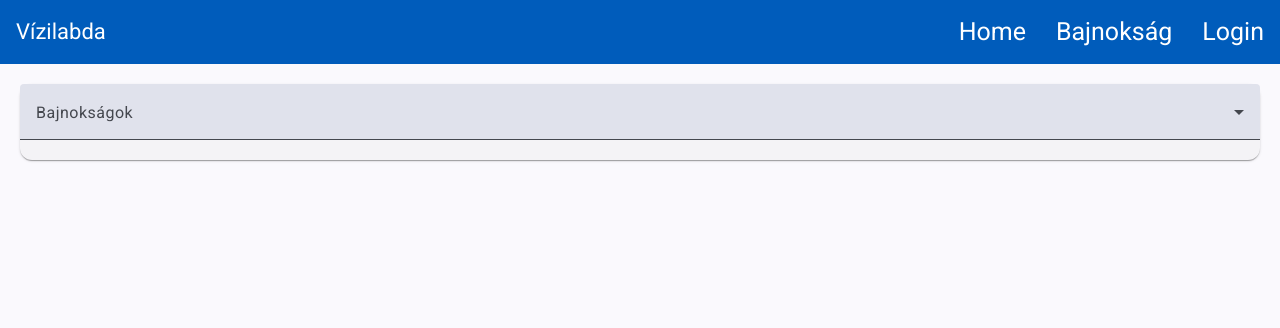
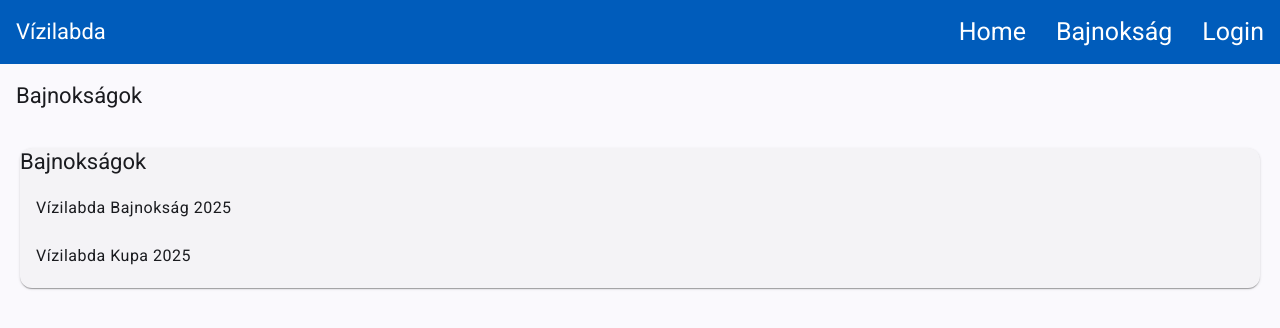
Before and after one commit to Marton04/WebKer_Vizilabda, an Angular app in the folder vizilabda-project/: page /bajnoksag in a window 1280 px wide. Shown: the top 328 px of the page. Built offline with nearby package versions, Linux system fonts and the light colour scheme.

Commit message:
Hiba javitas

```diff
--- a/vizilabda-project/src/app/pages/admin/new-championship/new-championship.component.html
+++ b/vizilabda-project/src/app/pages/admin/new-championship/new-championship.component.html
@@ -17,7 +17,9 @@
 
     <!-- Új csapatok -->
     <div style="margin-top: 20px;">
-      <h3>Új csapatok</h3>
+      <h3>Csapatok</h3>
+      <div>Adj meg páros számú csapatot!</div>
+      <br>
       <div *ngFor="let team of newTeams; let i = index" style="display: flex; align-items: center; margin-bottom: 10px;">
         <mat-form-field appearance="fill" style="flex: 1;">
           <mat-label>Csapat neve</mat-label>
--- a/vizilabda-project/src/app/pages/bajnoksag/bajnoksag.component.html
+++ b/vizilabda-project/src/app/pages/bajnoksag/bajnoksag.component.html
@@ -1,80 +1,67 @@
-<mat-card class="container" style="margin: 20px;">
-    <mat-form-field appearance="fill">
-        <mat-label>Bajnokságok</mat-label>
-        <mat-select (selectionChange)="selectChampionship($event.value)">
-            <mat-option *ngFor="let championship of championships" [value]="championship">
-                {{ championship.name }}
+<mat-toolbar color="primary">
+    <span>Bajnokságok</span>
+  </mat-toolbar>
+
+  <div class="container" style="margin: 20px;">
+    <!-- Bajnokságok listája -->
+    <mat-card>
+      <mat-card-title>Bajnokságok</mat-card-title>
+      <mat-list>
+        <mat-list-item *ngFor="let champ of championships" (click)="selectChampionship(champ)" style="cursor: pointer;">
+          {{ champ.name }}
+        </mat-list-item>
+      </mat-list>
+    </mat-card>
+
+    <!-- Kiválasztott bajnokság meccsnappjainak és mérkőzéseinek megjelenítése -->
+    <div *ngIf="selectedChampionship" style="margin-top: 20px;">
+      <mat-card>
+        <mat-card-title>{{ selectedChampionship.name }}</mat-card-title>
+        <mat-form-field appearance="fill" style="width: 100%;">
+          <mat-label>Válaszd ki a meccsnapt</mat-label>
+          <mat-select [(ngModel)]="selectedMatchday" (selectionChange)="onMatchdayChange($event.value)">
+            <mat-option *ngFor="let md of selectedChampionship.matchdays" [value]="md">
+              {{ md.date | date:'longDate' }}
             </mat-option>
           </mat-select>
         </mat-form-field>
 
-
-    <div *ngIf="selectedChampionship">
-        <mat-card style="margin-top: 20px;">
-            <mat-card-title>{{ selectedChampionship.name }}</mat-card-title>
-            <br>
-            <mat-card-content>
-                <mat-card>
-                    <h4>Csapatok</h4>
-                    <table mat-table [dataSource]="selectedChampionship.teams | pontokPipe: 'points'"
-                        class="mat-elevation-z8">
-                        <ng-container matColumnDef="name">
-                            <th mat-header-cell *matHeaderCellDef> Név </th>
-                            <td mat-cell *matCellDef="let team"> {{ team.name }} </td>
+        <!-- Mérkőzések táblázata -->
+        <mat-table [dataSource]="displayedMatches" style="width: 100%; margin-top: 20px;">
+          <!-- Csapat 1 oszlop -->
+          <ng-container matColumnDef="team1">
+            <mat-header-cell *matHeaderCellDef>Csapat 1</mat-header-cell>
+            <mat-cell *matCellDef="let match"> {{ match.team1.name }} </mat-cell>
           </ng-container>
 
-                        <ng-container matColumnDef="points">
-                            <th mat-header-cell *matHeaderCellDef> Pontok </th>
-                            <td mat-cell *matCellDef="let team"> {{ team.points }} </td>
+          <!-- Eredmény oszlop -->
+          <ng-container matColumnDef="result">
+            <mat-header-cell *matHeaderCellDef>Eredmény</mat-header-cell>
+            <mat-cell *matCellDef="let match">
+              <span *ngIf="match.score1 !== null && match.score2 !== null">
+                {{ match.score1 }} : {{ match.score2 }}
+              </span>
+              <span *ngIf="match.score1 === null || match.score2 === null">
+                -
+              </span>
+            </mat-cell>
           </ng-container>
 
-                        <tr mat-header-row *matHeaderRowDef="['name', 'points']"></tr>
-                        <tr mat-row *matRowDef="let row; columns: ['name', 'points'];"></tr>
-                    </table>
-                </mat-card>
-                <br>
-                <mat-card>
-                    <h4>Mérkőzések</h4>
-                    <table mat-table [dataSource]="selectedChampionship.matches| sortByDate" class="mat-elevation-z8">
-
-                        <!-- A csapat oszlop -->
-                        <ng-container matColumnDef="team1">
-                            <th mat-header-cell *matHeaderCellDef> A csapat </th>
-                            <td mat-cell *matCellDef="let match"> {{ match.team1?.name }} </td>
-                        </ng-container>
-
-                        <!-- vs vagy eredmény oszlop -->
-                        <ng-container matColumnDef="result">
-                            <th mat-header-cell *matHeaderCellDef> vs / Eredmény </th>
-                            <td mat-cell *matCellDef="let match">
-                                <ng-container *ngIf="match.score1 !== null && match.score2 !== null; else vsText">
-                                    {{ match.score1 }} - {{ match.score2 }}
-                                </ng-container>
-                                <ng-template #vsText> vs </ng-template>
-                            </td>
-                        </ng-container>
-
-                        <!-- B csapat oszlop -->
+          <!-- Csapat 2 oszlop -->
           <ng-container matColumnDef="team2">
-                            <th mat-header-cell *matHeaderCellDef> B csapat </th>
-                            <td mat-cell *matCellDef="let match"> {{ match.team2?.name }} </td>
+            <mat-header-cell *matHeaderCellDef>Csapat 2</mat-header-cell>
+            <mat-cell *matCellDef="let match"> {{ match.team2.name }} </mat-cell>
           </ng-container>
 
           <!-- Dátum oszlop -->
           <ng-container matColumnDef="date">
-                            <th mat-header-cell *matHeaderCellDef> Dátum </th>
-                            <td mat-cell *matCellDef="let match"> {{ match.date }} </td>
+            <mat-header-cell *matHeaderCellDef>Dátum</mat-header-cell>
+            <mat-cell *matCellDef="let match"> {{ match.date | date:'shortDate' }} </mat-cell>
           </ng-container>
 
-                        <!-- Fejléc és sorok -->
-                        <tr mat-header-row *matHeaderRowDef="displayedColumns"></tr>
-                        <tr mat-row *matRowDef="let row; columns: displayedColumns;"></tr>
-
-                    </table>
-
-
-                </mat-card>
-            </mat-card-content>
+          <mat-header-row *matHeaderRowDef="displayedColumns"></mat-header-row>
+          <mat-row *matRowDef="let row; columns: displayedColumns;"></mat-row>
+        </mat-table>
       </mat-card>
     </div>
-</mat-card>
+  </div>
--- a/vizilabda-project/src/app/pages/bajnoksag/bajnoksag.component.ts
+++ b/vizilabda-project/src/app/pages/bajnoksag/bajnoksag.component.ts
@@ -10,29 +10,30 @@ import { MatSelectModule } from '@angular/material/select';
 import { PontokPipePipe } from '../../shared/pontok.pipe.pipe';
 import { SortByDatePipe } from '../../shared/sort-by-date.pipe';
 import { ChampionshipService } from '../../services/championship.service';
-import { Championship, Team } from '../../models/championship.model';
+import { Championship, Matchday } from '../../models/championship.model';
+import { FormsModule } from '@angular/forms';
 
 @Component({
   selector: 'app-bajnoksag',
   standalone: true,
   imports: [
+    FormsModule,
     MatToolbarModule,
     MatListModule,
     MatIconModule,
     MatCardModule,
     CommonModule,
-    PontokPipePipe,
     MatTableModule,
     MatFormFieldModule,
-    MatSelectModule,
-    SortByDatePipe
+    MatSelectModule
   ],
   templateUrl: './bajnoksag.component.html',
-  styleUrl: './bajnoksag.component.scss'
+  styleUrls: ['./bajnoksag.component.scss']
 })
 export class BajnoksagComponent implements OnInit {
   championships: Championship[] = [];
   selectedChampionship: Championship | null = null;
+  selectedMatchday: Matchday | null = null;
   displayedColumns: string[] = ['team1', 'result', 'team2', 'date'];
 
   constructor(private championshipService: ChampionshipService) {}
@@ -41,7 +42,22 @@ export class BajnoksagComponent implements OnInit {
     this.championships = this.championshipService.getChampionships();
   }
 
-  selectChampionship(championship: Championship) {
+  selectChampionship(championship: Championship): void {
     this.selectedChampionship = championship;
+    // Ha van meccsnap, alapértelmezetten az elsőt választjuk ki.
+    if (championship.matchdays && championship.matchdays.length > 0) {
+      this.selectedMatchday = championship.matchdays[0];
+    } else {
+      this.selectedMatchday = null;
+    }
+  }
+
+  onMatchdayChange(matchday: Matchday): void {
+    this.selectedMatchday = matchday;
+  }
+
+  // Getter a kijelzett mérkőzésekhez
+  get displayedMatches() {
+    return this.selectedMatchday ? this.selectedMatchday.matches : [];
   }
 }
--- a/vizilabda-project/src/app/services/championship.service.ts
+++ b/vizilabda-project/src/app/services/championship.service.ts
@@ -1,5 +1,5 @@
 import { Injectable } from '@angular/core';
-import { Championship, Team } from '../models/championship.model';
+import { Championship, Team, Match, Matchday } from '../models/championship.model';
 
 @Injectable({
   providedIn: 'root'
@@ -16,17 +16,37 @@ export class ChampionshipService {
     {
       name: 'Vízilabda Bajnokság 2025',
       teams: [this.teams[0], this.teams[1]],
-      matches: [
-        { team1: this.teams[2], team2: this.teams[3], date: '2025-07-15', score1: null, score2: null },
-        { team1: this.teams[0], team2: this.teams[1], date: '2025-06-10', score1: null, score2: null }
+      matchdays: [
+        {
+          date: '2025-07-15',
+          matches: [
+            { team1: this.teams[2], team2: this.teams[3], date: '2025-07-15', score1: null, score2: null }
+          ]
+        },
+        {
+          date: '2025-06-10',
+          matches: [
+            { team1: this.teams[0], team2: this.teams[1], date: '2025-06-10', score1: null, score2: null }
+          ]
+        }
       ]
     },
     {
       name: 'Vízilabda Kupa 2025',
       teams: [this.teams[2], this.teams[3]],
-      matches: [
-        { team1: this.teams[2], team2: this.teams[3], date: '2025-07-15', score1: null, score2: null },
-        { team1: this.teams[0], team2: this.teams[1], date: '2025-06-10', score1: null, score2: null }
+      matchdays: [
+        {
+          date: '2025-07-15',
+          matches: [
+            { team1: this.teams[2], team2: this.teams[3], date: '2025-07-15', score1: null, score2: null }
+          ]
+        },
+        {
+          date: '2025-06-10',
+          matches: [
+            { team1: this.teams[0], team2: this.teams[1], date: '2025-06-10', score1: null, score2: null }
+          ]
+        }
       ]
     }
   ];
@@ -42,6 +62,7 @@ export class ChampionshipService {
   getTeams(): Team[] {
     return this.teams;
   }
+
   addTeam(team: Team): void {
     const newId = Math.max(...this.teams.map(t => t.id), 0) + 1;
     const newTeam = { ...team, id: newId };
@@ -63,6 +84,7 @@ export class ChampionshipService {
       this.saveChampionshipsToLocalStorage();
     }
   }
+
   private saveChampionshipsToLocalStorage(): void {
     localStorage.setItem('championships', JSON.stringify(this.championships));
   }
@@ -81,16 +103,40 @@ export class ChampionshipService {
 
     if (storedChamps) {
       const champs: Championship[] = JSON.parse(storedChamps);
-      // Mivel team-ek referenciák, újra be kell őket állítani:
-      this.championships = champs.map(ch => ({
-        ...ch,
-        teams: ch.teams.map(t => this.teams.find(team => team.id === t.id)!).filter(Boolean),
-        matches: ch.matches.map(m => ({
-          ...m,
-          team1: this.teams.find(t => t.id === m.team1.id)!, // feltételezve, hogy Match.team1 és team2 is Team típusú
-          team2: this.teams.find(t => t.id === m.team2.id)!
-        }))
-      }));
+
+      this.championships = champs.map(ch => {
+        const reconstructedTeams = ch.teams
+          .map(t => this.teams.find(team => team.id === t.id))
+          .filter((t): t is Team => !!t); // Csak létező csapatokat használunk
+
+        const reconstructedMatchdays = ch.matchdays.map((md: Matchday) => {
+          const reconstructedMatches = md.matches.map((m: Match) => {
+            const team1 = this.teams.find(t => t.id === m.team1.id);
+            const team2 = this.teams.find(t => t.id === m.team2.id);
+
+            if (!team1 || !team2) {
+              console.warn('Nem található csapat a meccsnél', m);
+            }
+
+            return {
+              ...m,
+              team1: team1 ?? m.team1,
+              team2: team2 ?? m.team2
+            };
+          });
+
+          return {
+            ...md,
+            matches: reconstructedMatches
+          };
+        });
+
+        return {
+          ...ch,
+          teams: reconstructedTeams,
+          matchdays: reconstructedMatchdays
+        };
+      });
     }
   }
 }
```
Also changed, not shown: vizilabda-project/src/app/models/championship.model.ts (+6 -1 lines), vizilabda-project/src/app/pages/admin/new-championship/new-championship.component.ts (+82 -4 lines). Lines whose indentation alone changed are shown as unchanged.
